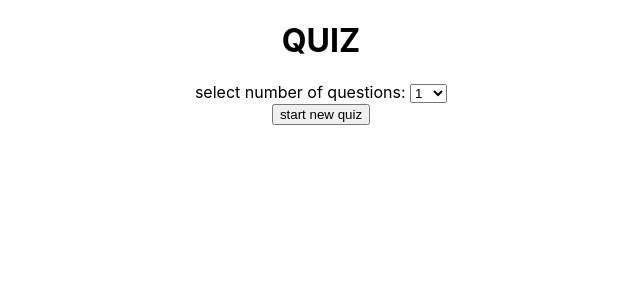
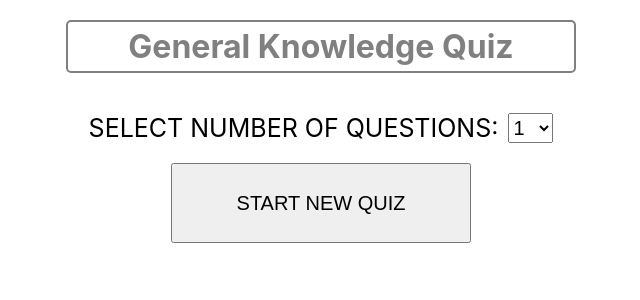
Before and after one commit to moschiel/waproject-challenge, a React (Create React App) app: page / in a window 1280 px wide. Shown: the top 300 px of the page, without its empty margins (319-959 px from the left). Built offline with nearby package versions, Linux system fonts and the light colour scheme.

Commit message:
estilo MainView

```diff
--- a/package.json
+++ b/package.json
@@ -36,5 +36,9 @@
       "last 1 firefox version",
       "last 1 safari version"
     ]
+  },
+  "devDependencies": {
+    "node-sass": "^6.0.1",
+    "sass-loader": "^12.1.0"
   }
 }
--- a/src/components/DropBoxNumberRange/DropBoxNumberRange.js
+++ b/src/components/DropBoxNumberRange/DropBoxNumberRange.js
@@ -1,3 +1,5 @@
+import './DropBoxNumberRange.scss';
+
 export default function DropBoxNumberRange( props ) {
   console.log("RENDER SELECT LIST");
   let options = [];
@@ -10,7 +12,7 @@ export default function DropBoxNumberRange( props ) {
   }
 
   return (
-    <div>
+    <div className='dropBox'>
       <label htmlFor="questions">{props.title}</label>
       <select name="questions" key="questions" onChange={(e)=>{handleChange(e)}}>
         {options}
--- /dev/null
+++ b/src/components/DropBoxNumberRange/DropBoxNumberRange.scss
@@ -0,0 +1,21 @@
+.dropBox {
+    // border: 1px solid black;
+    width: 50%;
+    margin: auto;
+    display: flex;
+    // justify-items: center;
+    justify-content: center;
+    align-items: center;
+    label {
+        text-transform: uppercase;
+        margin-right: 10px;
+        font-size: 25px;
+    }
+    select {
+        // margin: auto;
+        // border: 1px solid red;
+        // justify-self: center;
+        height: 30px;
+        font-size: 20px;
+    }
+}
--- a/src/components/SimpleModal/SimpleModal.js
+++ b/src/components/SimpleModal/SimpleModal.js
@@ -1,40 +1,16 @@
 import React from 'react';
 import { makeStyles } from '@material-ui/core/styles';
 import Modal from '@material-ui/core/Modal';
-
-
-function getModalStyle() {
-  const top = 50;
-  const left = 50;
-
-  return {
-    top: `${top}%`,
-    left: `${left}%`,
-    transform: `translate(-${top}%, -${left}%)`,
-  };
-}
-
-const useStyles = makeStyles((theme) => ({
-  paper: {
-    position: 'absolute',
-    width: 400,
-    backgroundColor: theme.palette.background.paper,
-    border: '2px solid #000',
-    boxShadow: theme.shadows[5],
-    padding: theme.spacing(2, 4, 3),
-  },
-}));
+import './SimpleModal.scss';
 
 export default function SimpleModal(props) {
-  const classes = useStyles();
-  // getModalStyle is not a pure function, we roll the style only on the first render
-  const [modalStyle] = React.useState(getModalStyle);
-
   const body = (
-    <div style={modalStyle} className={classes.paper}>
+    <div className="modal">
       <h2 id="simple-modal-title">{props.title}</h2>
-      <button onClick={ props.onClickBtn1 }>{ props.nameBtn1 }</button>
-      <button onClick={ props.onClickBtn2 }>{ props.nameBtn2 }</button>
+      <div className='modal-buttons'>
+        <button onClick={ props.onClickBtn1 }>{ props.nameBtn1 }</button>
+        <button onClick={ props.onClickBtn2 }>{ props.nameBtn2 }</button>
+      </div>
     </div>
   );
 
--- /dev/null
+++ b/src/components/SimpleModal/SimpleModal.scss
@@ -0,0 +1,42 @@
+.modal {
+    background-color: white;
+    width: fit-content;
+    border: 2px solid black;
+    box-shadow: red;
+    padding: 10px;
+    position: absolute;
+    top: 50%;
+    left: 50%;
+    transform: translate(-50%, -50%);
+    h2{
+        width: 100%;
+        text-align: center;
+    }
+    .modal-buttons{
+        // width: 100%;
+        // padding: 10px;
+        // border: 2px solid red;
+        display: flex;
+        justify-content: space-around;
+        button {
+            width: 100%;
+            height: 50px;
+            margin: 0px 30px;
+            font-size: 20px;
+            cursor: pointer;
+            text-transform: uppercase;
+        }
+        button:first-child {
+            background-color: greenyellow;
+        }
+        button:first-child:hover{
+            background-color:rgb(95, 255, 47);
+        }
+        button:last-child {
+            background-color: rgb(255, 72, 0);
+        }
+        button:last-child:hover {
+            background-color: rgb(255, 21, 0);
+        }
+    }
+}
--- a/src/views/MainView/MainView.js
+++ b/src/views/MainView/MainView.js
@@ -5,6 +5,7 @@ import DropBoxNumberRange from '../../components/DropBoxNumberRange/DropBoxNumbe
 import SimpleModal from '../../components/SimpleModal/SimpleModal';
 import QuizView from '../QuizView/QuizView';
 import { MyContext } from '../../context/MyContext';
+import './MainView.scss';
 
 const QUESTION_STORAGE_KEY = '@wa-project/questions';
 
@@ -38,8 +39,12 @@ export default function MainView() {
           alert('Error get API: ' + req.err);
         }
       }else { //continue previous quiz
-        setApiResult(null);
-        setView(<QuizView/>);
+        if(existLocalQuestions()) {
+          setApiResult(null);
+          setView(<QuizView/>);
+        }else {
+          alert("Error: there isn't previous quiz stored!");
+        }
       }
   }
   async function getApiQuestions() {
@@ -62,11 +67,15 @@ export default function MainView() {
 
   let continueButton = <></>;
   if(existLocalQuestions())
-    continueButton = <button onClick={()=>{StartTest(false)}}>continue last quiz</button>
+    continueButton = (
+    <button className="mainViewButton"
+      onClick={()=>{StartTest(false)}}>
+        continue last quiz
+    </button>);
 
   return (
       <div>
-        <h1>QUIZ</h1>
+        <h1>general knowledge quiz</h1>
         <div>
           <DropBoxNumberRange
             title="select number of questions: "
@@ -74,12 +83,16 @@ export default function MainView() {
             max={50}
             onChange={handleDropBoxChange}
           />
-          <button onClick={OpenModal}>start new quiz</button>
-          {continueButton}
+          <div>
+            <button className="mainViewButton" onClick={OpenModal}>start new quiz</button>
+          </div>
+          <div>
+            {continueButton}
+          </div>
         </div>
         <SimpleModal
           open={modalOpen}
-          title="START QUIZ?"
+          title="Attention, this action will erase previous quiz!"
           nameBtn1="Start"
           nameBtn2="Cancel"
           onClickBtn1={()=>{StartTest(true)}}
--- /dev/null
+++ b/src/views/MainView/MainView.scss
@@ -0,0 +1,19 @@
+h1 {
+    color:gray;
+    text-transform: capitalize;
+    width: fit-content;
+    border: 2px solid gray;
+    margin: 20px auto;
+    margin-bottom: 40px;
+    padding: 5px 60px;
+    border-radius: 5px;
+}
+
+.mainViewButton {
+    width: 300px;
+    height: 80px;
+    font-size: 20px;
+    margin-top: 20px;
+    text-transform: uppercase;
+    cursor: pointer;
+}
--- a/src/views/QuizView/QuizView.js
+++ b/src/views/QuizView/QuizView.js
@@ -7,8 +7,6 @@ import Question from '../../components/Question/Question';
 export default function QuizView() {
     const { setView, apiResult } = useContext(MyContext);
     const QUESTION_STORAGE_KEY = '@wa-project/questions';
-
-    // const questionsStorare = localStorage.getItem(QUESTION_STORAGE_KEY);
 
     function getRandomInt(min, max) {
         min = Math.ceil(min);
--- a/src/views/ResultsView/ResultsView.js
+++ b/src/views/ResultsView/ResultsView.js
@@ -1,4 +1,9 @@
+import { useContext, useState } from 'react';
+import { MyContext } from '../../context/MyContext';
+import MainView from '../MainView/MainView';
+
 export default function ResultsView() {
+    const { setView } = useContext(MyContext);
     const QUESTION_STORAGE_KEY = '@wa-project/questions';
 
     let questionsStorage = JSON.parse(localStorage.getItem(QUESTION_STORAGE_KEY));
@@ -20,5 +25,12 @@ export default function ResultsView() {
         );
     });
 
-    return Results;
+    return (
+        <div>
+            <ul>
+                {Results}
+            </ul>
+            <button onClick={()=>setView(<MainView />)}>return</button>
+        </div>
+    );
 }
```
Also changed, not shown: 1 other file (tests, documents, lock files or other folders).
